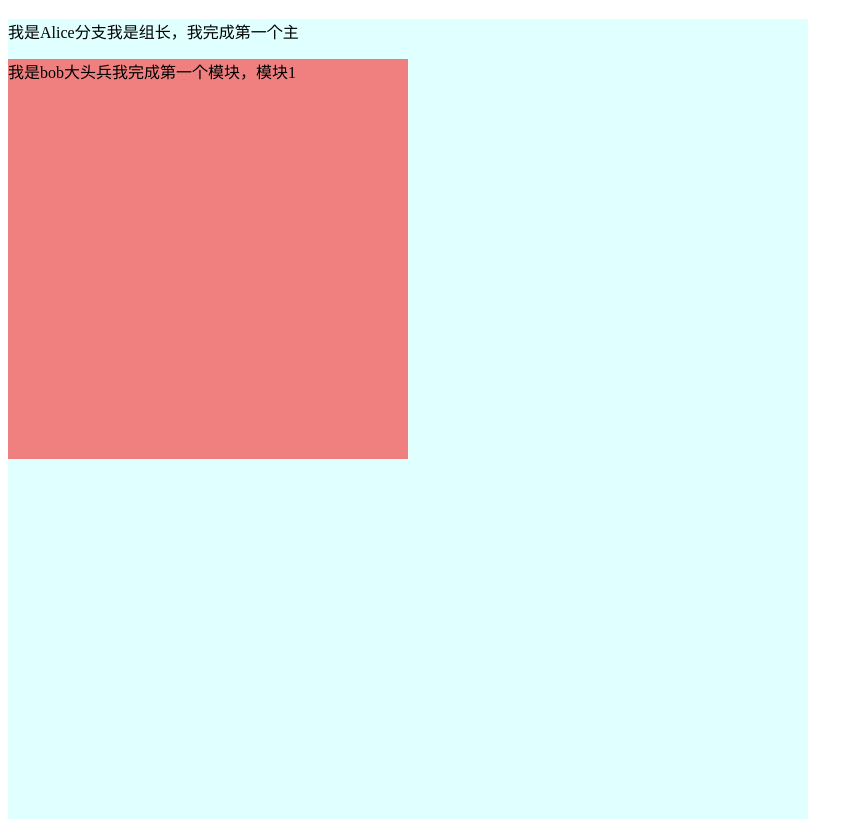
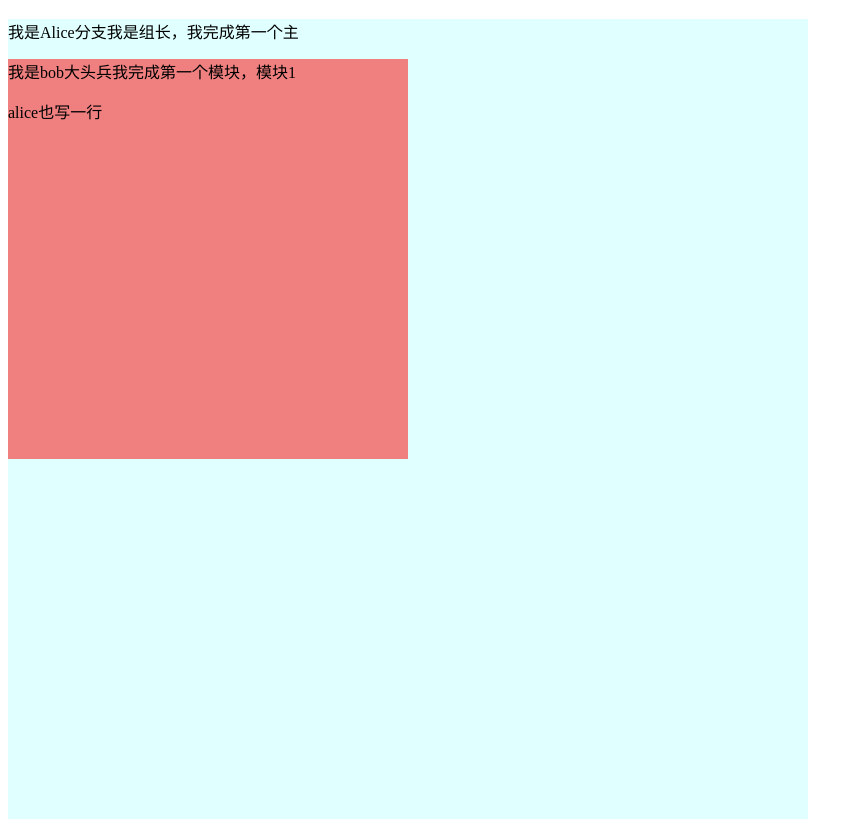
Before and after one commit to okay2333/testgit, a plain HTML site: page index.html in a window 1280 px wide. Shown: the part 70-897 px from the top of the page, without its empty margins (0-863 px from the left). Drawn offline with Linux system fonts and the light colour scheme.

Commit message:
alice的分支

```diff
--- a/index.html
+++ b/index.html
@@ -11,6 +11,7 @@
       <p>我是Alice分支我是组长，我完成第一个主</p>
       <div style="width: 400px; height: 400px; background-color: lightcoral">
         <p>我是bob大头兵我完成第一个模块，模块1</p>
+        <p>alice也写一行</p>
       </div>
     </div>
   </body>
```
